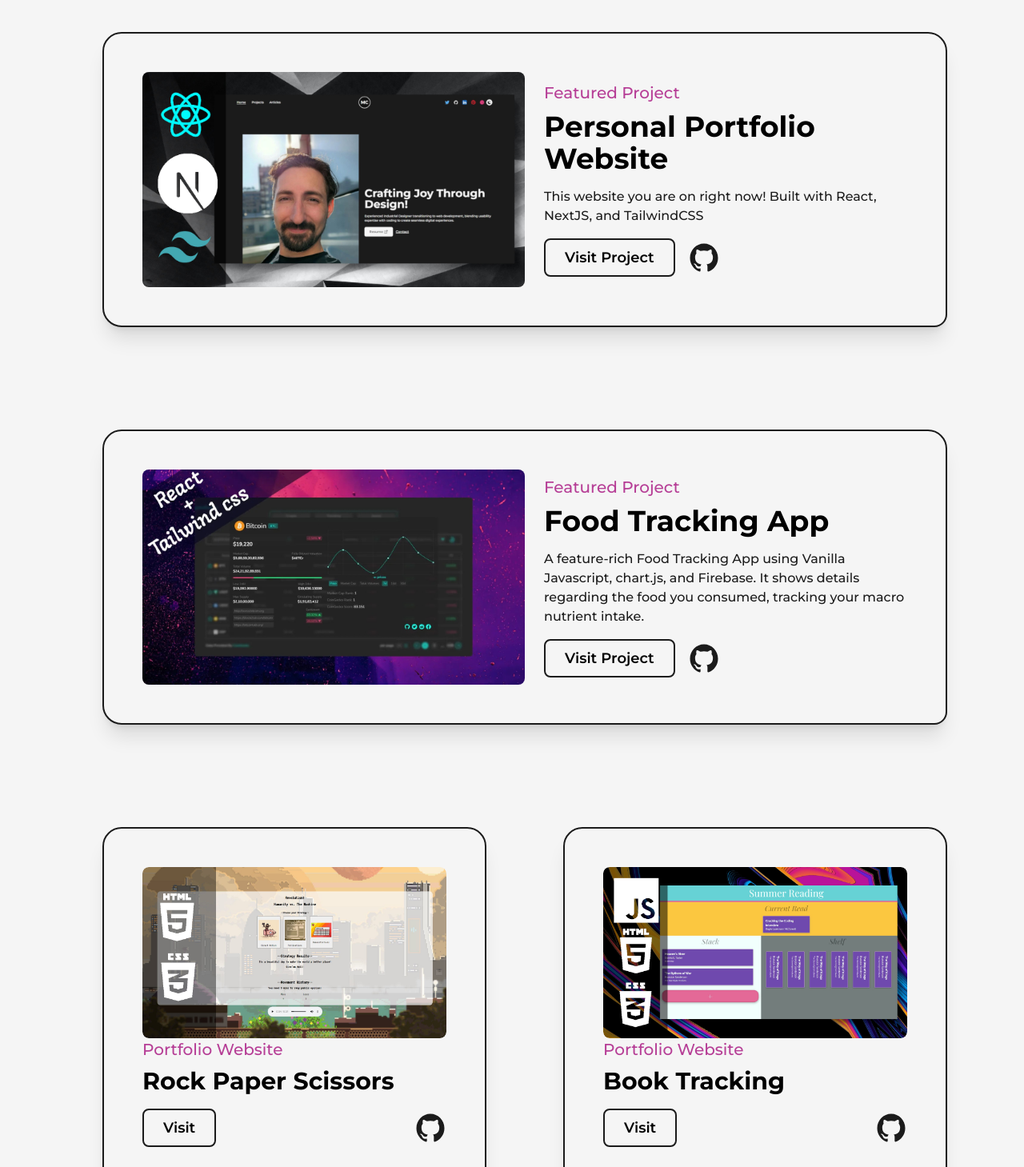
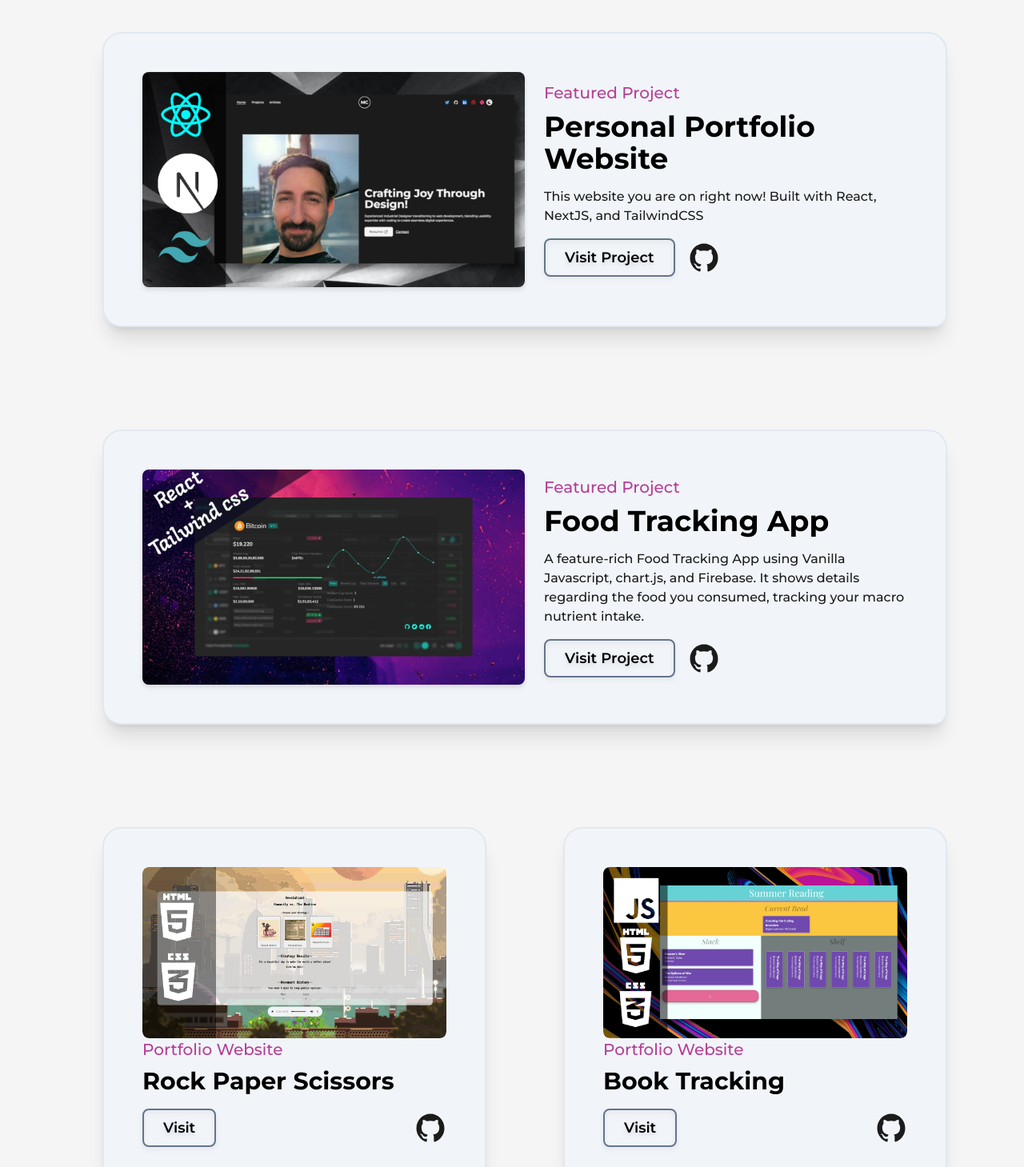
Before and after one commit to DeadChannelDice/nextJS-portfolio, a Next.js app: page /projects in a window 1280 px wide. Shown: the part 260-1719 px from the top of the page at 80% size. Built offline with nearby package versions, Linux system fonts and the light colour scheme.

Commit message:
Changing colors for projects cards.

```diff
--- a/src/pages/projects.js
+++ b/src/pages/projects.js
@@ -23,8 +23,36 @@ const FramerImage = motion(Image)
 
 const FeaturedProject =( {type, title, summary, img, link, github} ) => {
     return (
-        <article className='w-full flex items-center justify-between rounded-3xl rounded-br-2xl border-2 border-solid border-dark bg-light dark:bg-dark dark:border-light shadow-xl p-12 relative lg:flex-col lg:p-8 xs:rounded-2xl xs:rounded-br-3xl xs:p-4'>
-            {/* <div className='absolute top-0 -right-3 -z-10 w-[101%] h-[103%] rounded-[2.5rem] bg-dark rounded-br-3xl ' /> */}
+        <article className='w-full flex items-center justify-between rounded-3xl rounded-br-2xl border-2 border-solid border-slate-200 bg-slate-100 dark:bg-zinc-800 dark:border-zinc-900 shadow-xl p-12 relative lg:flex-col lg:p-8 xs:rounded-2xl xs:rounded-br-3xl xs:p-4'>
+
+            <Link href={link} target='_blank' className='w-1/2 cursor-pointer overflow-hidden rounded-lg lg:w-full drop-shadow-md'>
+                <FramerImage src={img} alt={title}
+                    className='w-full h-auto'
+                    priority={true}
+                    sizes="(max-width: 768px) 100vw, (max-width: 1200px) 50vw, 50vw"
+                    whileHover={{scale:1.05}}
+                    transition={{duration:0.3}}
+                />
+            </Link>
+            <div className='w-1/2 flex flex-col items-start justify-between pl-6 lg:w-full lg:pl-0 lg:pt-6'>
+                <span className='text-primary dark:text-primaryDark font-medium text-xl xs:text-base'>{type}</span>
+                <Link href={link}  target="_blank" className='hover:underline underline-offset-2'>
+                    <h2 className='my-2 w-full text-left text-4xl font-bold sm:text-sm dark:text-light'>{title}</h2>
+                </Link>
+                <p className='my-2 font-medium text-dark dark:text-light'>{summary}</p>
+                <div className='mt-2 flex items-center'>
+                    <Link href={link} target='_blank' className='mr-4 rounded-lg border-2 border-solid border-slate-500 hover:bg-primary/90 drop-shadow-md hover:text-light hover:border-primary dark:text-light dark:hover:text-dark  dark:border-light dark:hover:bg-primaryDark/70 dark:hover:border-primaryDark/70 p-2 px-6 text-lg font-semibold sm:px-4 sm:text-base '>Visit Project</Link>
+                    <Link href={{github}} target='_blank' className='w-10 rounded-full  fill-dark  dark:fill-light'> <GithubIcon/> </Link>
+                </div>
+            </div>
+        </article>
+    )
+}
+
+const FeaturedIDProject =( {type, title, summary, img, link} ) => {
+    return (
+        <article className='w-full flex items-center justify-between rounded-3xl rounded-br-2xl border-2 border-solid border-slate-200 bg-slate-100 dark:bg-zinc-800 dark:border-zinc-900 shadow-xl p-12 relative lg:flex-col lg:p-8 xs:rounded-2xl xs:rounded-br-3xl xs:p-4'>
+
             <Link href={link} target='_blank' className='w-1/2 cursor-pointer overflow-hidden rounded-lg lg:w-full'>
                 <FramerImage src={img} alt={title}
                     className='w-full h-auto'
@@ -41,35 +69,7 @@ const FeaturedProject =( {type, title, summary, img, link, github} ) => {
                 </Link>
                 <p className='my-2 font-medium text-dark dark:text-light'>{summary}</p>
                 <div className='mt-2 flex items-center'>
-                    <Link href={link} target='_blank' className='mr-4 rounded-lg border-2 border-solid border-dark hover:bg-dark hover:text-light dark:text-light dark:hover:text-dark  dark:border-light dark:hover:bg-light p-2 px-6 text-lg font-semibold sm:px-4 sm:text-base '>Visit Project</Link>
-                    <Link href={{github}} target='_blank' className='w-10 rounded-full  fill-dark  dark:fill-light'> <GithubIcon/> </Link>
-                </div>
-            </div>
-        </article>
-    )
-}
-
-const FeaturedIDProject =( {type, title, summary, img, link} ) => {
-    return (
-        <article className='w-full flex items-center justify-between rounded-3xl rounded-br-2xl border-2 border-solid border-dark bg-light dark:bg-dark dark:border-light shadow-xl p-12 relative lg:flex-col lg:p-8 xs:rounded-2xl xs:rounded-br-3xl xs:p-4'>
-            {/* <div className='absolute top-0 -right-3 -z-10 w-[101%] h-[103%] rounded-[2.5rem] bg-dark rounded-br-3xl ' /> */}
-            <Link href={link} target='_blank' className='w-1/2 cursor-pointer overflow-hidden rounded-lg lg:w-full'>
-                <FramerImage src={img} alt={title}
-                    className='w-full h-auto'
-                    priority={true}
-                    sizes="(max-width: 768px) 100vw, (max-width: 1200px) 50vw, 50vw"
-                    whileHover={{scale:1.05}}
-                    transition={{duration:0.3}}
-                />
-            </Link>
-            <div className='w-1/2 flex flex-col items-start justify-between pl-6 lg:w-full lg:pl-0 lg:pt-6'>
-                <span className='text-primary dark:text-primaryDark font-medium text-xl xs:text-base'>{type}</span>
-                <Link href={link}  target="_blank" className='hover:underline underline-offset-2'>
-                    <h2 className='my-2 w-full text-left text-4xl font-bold sm:text-sm dark:text-light'>{title}</h2>
-                </Link>
-                <p className='my-2 font-medium text-dark dark:text-light'>{summary}</p>
-                <div className='mt-2 flex items-center'>
-                    <Link href={link} target='_blank' className='mr-4 rounded-lg border-2 border-solid border-dark hover:bg-dark hover:text-light dark:text-light dark:hover:text-dark  dark:border-light dark:hover:bg-light p-2 px-6 text-lg font-semibold sm:px-4 sm:text-base '>Visit Project</Link>
+                    <Link href={link} target='_blank' className='mr-4 rounded-lg border-2 border-solid border-slate-500 hover:bg-primary/90 drop-shadow-md hover:text-light hover:border-primary dark:text-light dark:hover:text-dark  dark:border-light dark:hover:bg-primaryDark/70 dark:hover:border-primaryDark/70 p-2 px-6 text-lg font-semibold sm:px-4 sm:text-base  '>Visit Project</Link>
 
                 </div>
             </div>
@@ -81,7 +81,7 @@ const MinorProject = ({title, type, img, link, github}) => {
     return (
         <article className='
         w-full flex flex-col items-center justify-between rounded-3xl rounded-br-2xl
-        border-2 border-solid border-dark bg-light dark:border-light dark:bg-dark  shadow-xl p-12 relative'>
+        border-2 border-solid border-slate-200 bg-slate-100 dark:bg-zinc-800 dark:border-zinc-900  shadow-xl p-12 relative'>
 
             <Link href={link} target='_blank' className='w-full cursor-pointer overflow-hidden rounded-lg'>
                 <FramerImage src={img} alt={title}
@@ -95,8 +95,7 @@ const MinorProject = ({title, type, img, link, github}) => {
                     <h2 className='w-full my-2 text-left text-3xl font-bold dark:text-light'>{title}</h2>
                 </Link>
                 <div className='w-full mt-2 flex items-center justify-between'>
-                    <Link href={link} target='_blank' className='mr-4 rounded-lg border-2 border-solid border-dark hover:bg-dark hover:text-light dark:text-light dark:hover:text-dark  dark:border-light dark:hover:bg-light p-2 px-6 text-lg font-semibold sm:px-4 sm:text-base
-                    '>Visit</Link>
+                    <Link href={link} target='_blank' className='mr-4 rounded-lg border-2 border-solid border-slate-500 hover:bg-primary/90 drop-shadow-md hover:text-light hover:border-primary dark:text-light dark:hover:text-dark  dark:border-light dark:hover:bg-primaryDark/70 dark:hover:border-primaryDark/70 p-2 px-6 text-lg font-semibold sm:px-4 sm:text-base '>Visit</Link>
                     <Link href={github} target='_blank' className='w-10 rounded-full  fill-dark  dark:fill-light'> <GithubIcon /> </Link>
 
                 </div>
@@ -109,7 +108,7 @@ const MinorIDProject = ({title, type, img, link}) => {
     return (
         <article className='
         w-full flex flex-col items-center justify-between rounded-3xl rounded-br-2xl
-        border-2 border-solid border-dark bg-light dark:border-light dark:bg-dark  shadow-xl p-12 relative'>
+        border-2 border-solid border-slate-200 bg-slate-100 dark:bg-zinc-800 dark:border-zinc-900  shadow-xl p-12 relative'>
 
             <Link href={link} target='_blank' className='w-full cursor-pointer overflow-hidden rounded-lg'>
                 <FramerImage src={img} alt={title}
@@ -123,8 +122,7 @@ const MinorIDProject = ({title, type, img, link}) => {
                     <h2 className='w-full my-2 text-left text-3xl font-bold dark:text-light'>{title}</h2>
                 </Link>
                 <div className='w-full mt-2 flex items-center justify-between'>
-                    <Link href={link} target='_blank' className='mr-4 rounded-lg border-2 border-solid border-dark hover:bg-dark hover:text-light dark:text-light dark:hover:text-dark  dark:border-light dark:hover:bg-light p-2 px-6 text-lg font-semibold sm:px-4 sm:text-base
-                    '>Visit</Link>
+                    <Link href={link} target='_blank' className='mr-4 rounded-lg border-2 border-solid border-slate-500 hover:bg-primary/90 drop-shadow-md hover:text-light hover:border-primary dark:text-light dark:hover:text-dark  dark:border-light dark:hover:bg-primaryDark/70 dark:hover:border-primaryDark/70 p-2 px-6 text-lg font-semibold sm:px-4 sm:text-base '>Visit</Link>
 
 
                 </div>
@@ -148,7 +146,7 @@ const projects = () => {
     </Head>
     <TransitionEffect/>
     <main className='flex w-full flex-col items-center justify-center'>
-        <Layout className='pt-16'>
+        <Layout className='pt-16 '>
             <AnimatedText text={"Web Development"}
             classname='mb-16 !text-6xl md:!text-5xl sm:!text-3xl'
             />
```
